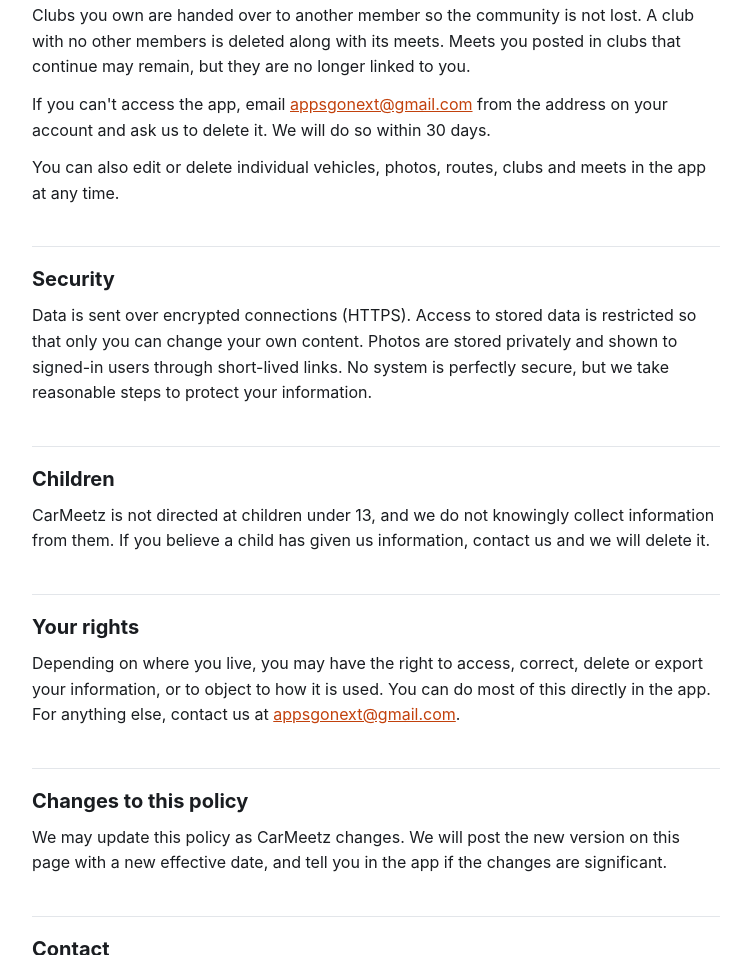
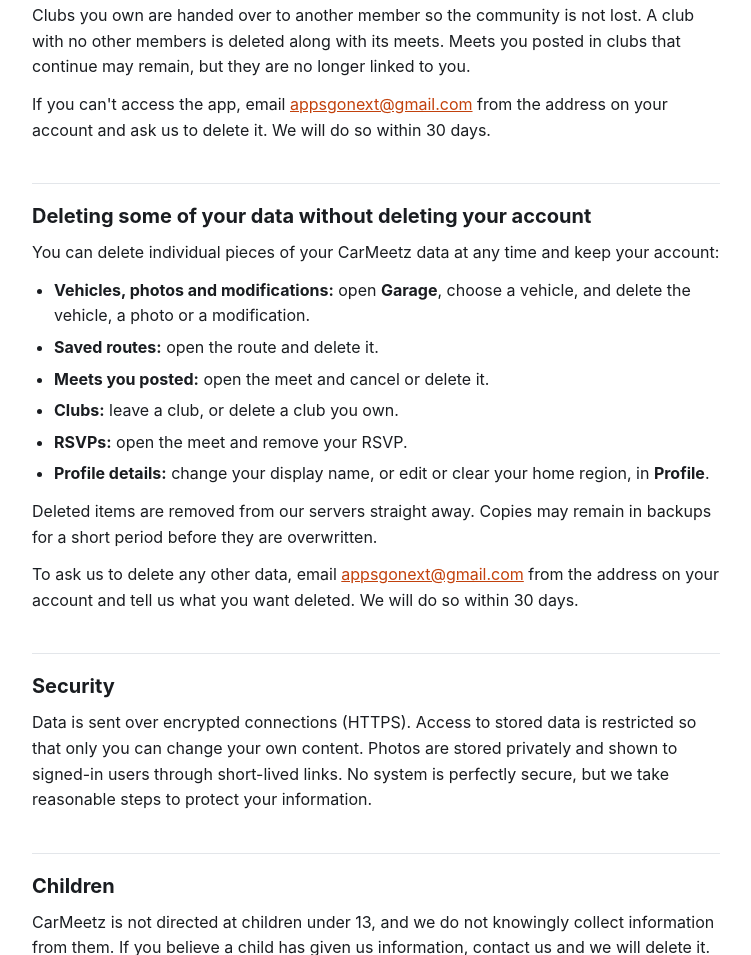
Before and after one commit to TheBrokenKingTV/carmeetz-privacy, a plain HTML site: page index.html in a window 1280 px wide. Shown: the part 3065-4020 px from the top of the page, without its empty margins (264-1015 px from the left). Drawn offline with Linux system fonts and the light colour scheme.

Commit message:
Add section on deleting data without deleting the account

```diff
--- a/index.html
+++ b/index.html
@@ -109,7 +109,19 @@
 </ul>
 <p>Clubs you own are handed over to another member so the community is not lost. A club with no other members is deleted along with its meets. Meets you posted in clubs that continue may remain, but they are no longer linked to you.</p>
 <p>If you can't access the app, email <a href="mailto:appsgonext@gmail.com">appsgonext@gmail.com</a> from the address on your account and ask us to delete it. We will do so within 30 days.</p>
-<p>You can also edit or delete individual vehicles, photos, routes, clubs and meets in the app at any time.</p>
+
+<h2 id="delete-data">Deleting some of your data without deleting your account</h2>
+<p>You can delete individual pieces of your CarMeetz data at any time and keep your account:</p>
+<ul>
+  <li><strong>Vehicles, photos and modifications:</strong> open <strong>Garage</strong>, choose a vehicle, and delete the vehicle, a photo or a modification.</li>
+  <li><strong>Saved routes:</strong> open the route and delete it.</li>
+  <li><strong>Meets you posted:</strong> open the meet and cancel or delete it.</li>
+  <li><strong>Clubs:</strong> leave a club, or delete a club you own.</li>
+  <li><strong>RSVPs:</strong> open the meet and remove your RSVP.</li>
+  <li><strong>Profile details:</strong> change your display name, or edit or clear your home region, in <strong>Profile</strong>.</li>
+</ul>
+<p>Deleted items are removed from our servers straight away. Copies may remain in backups for a short period before they are overwritten.</p>
+<p>To ask us to delete any other data, email <a href="mailto:appsgonext@gmail.com">appsgonext@gmail.com</a> from the address on your account and tell us what you want deleted. We will do so within 30 days.</p>
 
 <h2>Security</h2>
 <p>Data is sent over encrypted connections (HTTPS). Access to stored data is restricted so that only you can change your own content. Photos are stored privately and shown to signed-in users through short-lived links. No system is perfectly secure, but we take reasonable steps to protect your information.</p>
```
